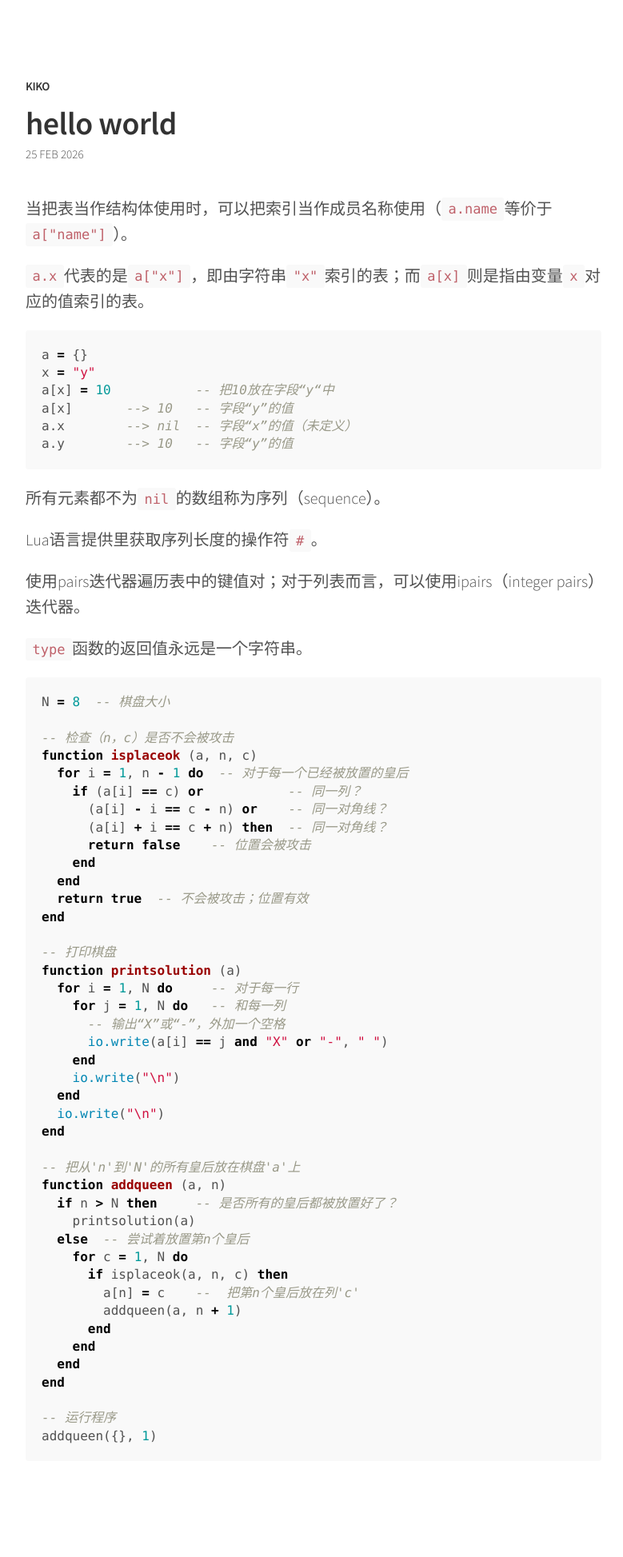
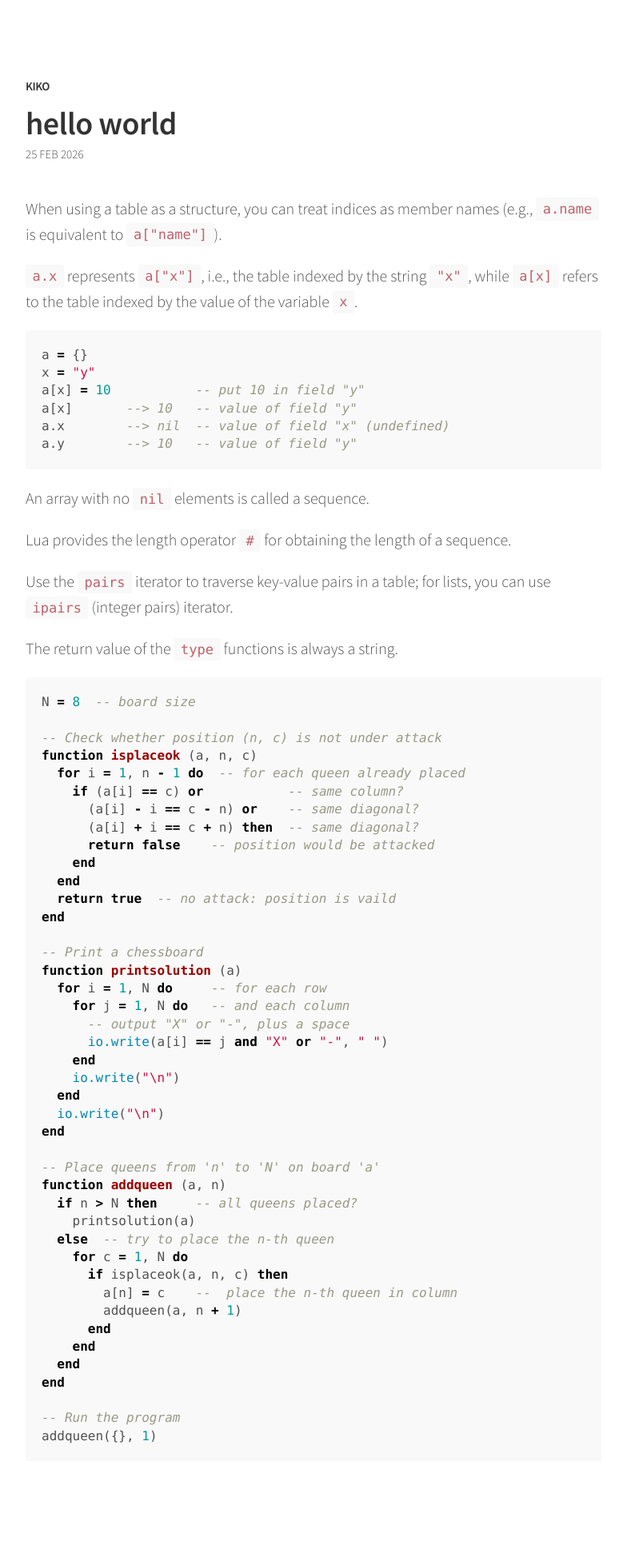
Before and after one commit to jejujiang/blog, a Jekyll site: the page built from _posts/2026-02-25-hello-world.md, in a window 1280 px wide. Shown: the whole page at 80% size, without its empty margins (248-1027 px from the left). Built offline with Jekyll 4.4.1, drawn with Linux system fonts in a browser that asks for light colours.

Commit message:
hello world

````diff
--- a/_posts/2026-02-25-hello-world.md
+++ b/_posts/2026-02-25-hello-world.md
@@ -2,48 +2,47 @@
 title: hello world
 ---
 
-当把表当作结构体使用时，可以把索引当作成员名称使用（`a.name`等价于`a["name"]`）。
+When using a table as a structure, you can treat indices as member names (e.g., `a.name` is equivalent to `a["name"]`).
 
-`a.x`代表的是`a["x"]`，即由字符串`"x"`索引的表；而`a[x]`则是指由变量`x`对应的值索引的表。
+`a.x` represents `a["x"]`, i.e., the table indexed by the string `"x"`, while `a[x]` refers to the table indexed by the value of the variable `x`.
 
 ```lua
 a = {}
 x = "y"
-a[x] = 10           -- 把10放在字段“y“中
-a[x]       --> 10   -- 字段“y”的值
-a.x        --> nil  -- 字段“x”的值（未定义）
-a.y        --> 10   -- 字段“y”的值
+a[x] = 10           -- put 10 in field "y"
+a[x]       --> 10   -- value of field "y"
+a.x        --> nil  -- value of field "x" (undefined)
+a.y        --> 10   -- value of field "y"
 ```
 
-所有元素都不为`nil`的数组称为序列（sequence）。
+An array with no `nil` elements is called a sequence.
 
-Lua语言提供里获取序列长度的操作符`#`。
+Lua provides the length operator `#` for obtaining the length of a sequence.
 
-使用pairs迭代器遍历表中的键值对；对于列表而言，可以使用ipairs（integer pairs）迭代器。
+Use the `pairs` iterator to traverse key-value pairs in a table; for lists, you can use `ipairs` (integer pairs) iterator.
 
-`type`函数的返回值永远是一个字符串。
-
+The return value of the `type` functions is always a string.
 
 ```lua
-N = 8  -- 棋盘大小
+N = 8  -- board size
 
--- 检查（n，c）是否不会被攻击
+-- Check whether position (n, c) is not under attack
 function isplaceok (a, n, c)
-  for i = 1, n - 1 do  -- 对于每一个已经被放置的皇后
-    if (a[i] == c) or           -- 同一列？
-      (a[i] - i == c - n) or    -- 同一对角线？
-      (a[i] + i == c + n) then  -- 同一对角线？
-      return false    -- 位置会被攻击
+  for i = 1, n - 1 do  -- for each queen already placed
+    if (a[i] == c) or           -- same column?
+      (a[i] - i == c - n) or    -- same diagonal?
+      (a[i] + i == c + n) then  -- same diagonal?
+      return false    -- position would be attacked
     end
   end
-  return true  -- 不会被攻击；位置有效
+  return true  -- no attack: position is vaild
 end
 
--- 打印棋盘
+-- Print a chessboard
 function printsolution (a)
-  for i = 1, N do     -- 对于每一行
-    for j = 1, N do   -- 和每一列
-      -- 输出“X”或“-”，外加一个空格
+  for i = 1, N do     -- for each row
+    for j = 1, N do   -- and each column
+      -- output "X" or "-", plus a space
       io.write(a[i] == j and "X" or "-", " ")
     end
     io.write("\n")
@@ -51,20 +50,20 @@ function printsolution (a)
   io.write("\n")
 end
 
--- 把从'n'到'N'的所有皇后放在棋盘'a'上
+-- Place queens from 'n' to 'N' on board 'a'
 function addqueen (a, n)
-  if n > N then     -- 是否所有的皇后都被放置好了？
+  if n > N then     -- all queens placed?
     printsolution(a)
-  else  -- 尝试着放置第n个皇后
+  else  -- try to place the n-th queen
     for c = 1, N do
       if isplaceok(a, n, c) then
-        a[n] = c    --  把第n个皇后放在列'c'
+        a[n] = c    --  place the n-th queen in column
         addqueen(a, n + 1)
       end
     end
   end
 end
 
--- 运行程序
+-- Run the program
 addqueen({}, 1)
 ```
````
